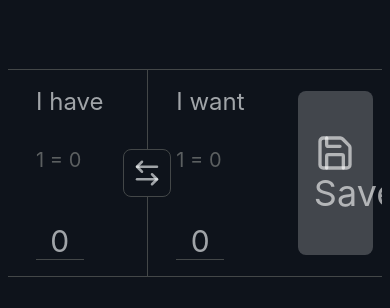
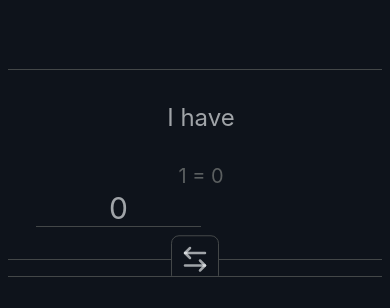
Before and after one commit to denysite/finance-flow, a React (Vite) app: page / in a window 390 px wide. Shown: the part 559-867 px from the top of the page. Built offline with nearby package versions, Linux system fonts and the light colour scheme; no server answers.

Commit message:
finished project

```diff
--- a/src/app/App.tsx
+++ b/src/app/App.tsx
@@ -67,13 +67,13 @@ export function App() {
   return (
     <>
       <div className="p-2 h-screen">
-        <div className="h-3/4 [@media(max-height:40rem)]:max-h-85 [@media(max-height:40rem)]:h-full flex">
+        <div className="h-3/4 [@media(max-height:40rem)]:min-h-70 [@media(max-height:40rem)]:h-full flex">
           <Main />
 
           {isDesktop && <History />}
         </div>
 
-        <div className="h-1/4 [@media(max-height:48rem)]:h-auto flex overflow-y-hidden max-lg:border-b max-lg:border-border">
+        <div className="h-1/4 [@media(max-height:48rem)]:h-auto flex overflow-y-hidden max-lg:border-b max-lg:border-border max-sm:flex-col">
           <SwapWindow />
           <Save />
         </div>
--- a/src/entities/main/ui/settings/ui/CurrencySelect.tsx
+++ b/src/entities/main/ui/settings/ui/CurrencySelect.tsx
@@ -1,10 +1,10 @@
 import type { TAllCurrency } from "@/shared/api/currency/currency.types";
 import { useFlags } from "@/shared/api/flags/flags.query";
 import { useAppStore } from "@/shared/store/app.store";
-import { useCallback, useMemo, useState } from "react"; // Додано useMemo
+import { useCallback, useMemo, useState } from "react";
 
 import clsx from "clsx";
-import { ChevronDown, Search } from "lucide-react"; // Додано Search
+import { ChevronDown, Search } from "lucide-react";
 import styles from "./CurrencySelect.module.scss";
 import { CurrencySelectItem } from "./CurrencySelectItem";
 
@@ -15,7 +15,7 @@ interface IItem {
 
 export const CurrencySelect = ({ options, isFrom = true }: IItem) => {
   const [isOpen, setIsOpen] = useState<boolean>(false);
-  const [searchQuery, setSearchQuery] = useState<string>(""); // Стан для пошуку
+  const [searchQuery, setSearchQuery] = useState<string>("");
 
   const { currencyFrom, currencyTo } = useAppStore();
   const active = isFrom ? currencyFrom : currencyTo;
@@ -29,12 +29,11 @@ export const CurrencySelect = ({ options, isFrom = true }: IItem) => {
         useAppStore.getState().setCurrencyTo(currency);
       }
       setIsOpen(false);
-      setSearchQuery(""); // Скидаємо пошук при виборі
+      setSearchQuery("");
     },
     [isFrom],
   );
 
-  // Фільтрація опцій на основі пошуку
   const filteredOptions = useMemo(() => {
     if (!options) return [];
     return options.filter(
--- a/src/entities/save/Save.tsx
+++ b/src/entities/save/Save.tsx
@@ -8,9 +8,9 @@ export const Save = () => {
   const { fromAmount, toAmount, currencyFrom, currencyTo } = useAppStore();
 
   return (
-    <div className="w-1/4 flex justify-center">
+    <div className="w-1/4 max-sm:w-full max-md:w-2/5 flex justify-center">
       <button
-        className="bg-[#67696f]/60 m-auto flex-col gap-2 text-4xl dark:text-white/60 text-white px-4 py-7 rounded-lg max-w-[80%] w-full max-h-[80%] h-full transition hover:bg-[#67696f]/75"
+        className="bg-[#67696f]/60 m-auto flex-col gap-2 text-4xl dark:text-white/60 text-white px-4 py-7 rounded-lg max-w-[80%] w-full max-h-[80%] h-full transition hover:bg-[#67696f]/75 max-md:h-max max-md:py-10 max-md:max-w-[70%] max-sm:mb-2 max-sm:py-4"
         onClick={() =>
           addHistory({
             valueFrom: fromAmount,
@@ -21,7 +21,7 @@ export const Save = () => {
           })
         }
       >
-        <SaveIcon size={40} className="mx-auto" />
+        <SaveIcon className="mx-auto w-10 h-10" />
         <p>Save</p>
       </button>
     </div>
--- a/src/entities/swap-window/SwapWindow.tsx
+++ b/src/entities/swap-window/SwapWindow.tsx
@@ -2,7 +2,7 @@ import { SwapItem } from "./ui/SwapItem";
 
 export const SwapWindow = () => {
   return (
-    <div className="flex w-full ">
+    <div className="flex w-full max-md:flex-col">
       <SwapItem />
 
       <SwapItem isLeft={false} />
--- a/src/entities/swap-window/ui/CurrencyInput.tsx
+++ b/src/entities/swap-window/ui/CurrencyInput.tsx
@@ -46,7 +46,7 @@ export const CurrencyInput = ({ isLeft = true, code }: IProps) => {
     <div className="mt-auto flex">
       <input
         type="number"
-        className="focus-visible:outline-none border-border border-b text-center text-5xl w-3/4 max-xl:w-2/4 max-xl:text-3xl"
+        className="focus-visible:outline-none border-border border-b text-center text-5xl w-3/4 max-xl:w-2/4 max-xl:text-3xl max-md:text-5xl max-sm:text-3xl"
         value={isLeft ? fromAmount : animatedValueState}
         onChange={(e) => {
           if (!isLeft) return;
@@ -65,7 +65,7 @@ export const CurrencyInput = ({ isLeft = true, code }: IProps) => {
         disabled={!isLeft}
         min={0}
       />
-      <div className="text-secondary-text m-auto text-6xl w-1/4 max-xl:w-2/4 max-xl:text-center max-xl:text-4xl">
+      <div className="text-secondary-text m-auto text-6xl w-1/4 max-xl:w-2/4 max-xl:text-center max-xl:text-4xl max-md:text-5xl max-sm:text-4xl">
         {code}
       </div>
     </div>
--- a/src/entities/swap-window/ui/SwapItem.tsx
+++ b/src/entities/swap-window/ui/SwapItem.tsx
@@ -35,13 +35,13 @@ export const SwapItem = ({ isLeft = true }: IProps) => {
 
   return (
     <div
-      className={`w-1/2 p-4 pl-7 flex flex-col relative ${isLeft ? "border-r border-border" : ""}`}
+      className={`w-1/2 max-md:w-full max-md:items-center p-4 max-md:py-8 pl-7 flex flex-col relative ${isLeft ? "border-r border-border max-md:border-r-0 border-b" : ""}`}
     >
-      <div className="text-3xl max-xl:text-2xl">
+      <div className="text-3xl max-xl:text-2xl max-md:text-3xl max-sm:text-2xl">
         {isLeft ? "I have" : "I want"}
       </div>
 
-      <div className="text-secondary-text text-2xl mt-7 max-xl:text-xl">
+      <div className="text-secondary-text text-2xl mt-7 max-xl:text-xl max-md:text-2xl max-sm:text-xl">
         {isLeft ? (
           <p>
             1 {currencyFrom} = {iHaveText} {currencyTo}
@@ -62,7 +62,7 @@ export const SwapItem = ({ isLeft = true }: IProps) => {
 
       {isLeft && (
         <button
-          className="absolute right-0 translate-x-1/2 top-1/2 -translate-y-1/2 cursor-pointer z-10"
+          className="absolute right-0 translate-x-1/2 top-1/2 -translate-y-1/2 cursor-pointer z-10 max-md:right-1/2 max-md:translate-x-1/2 max-md:bottom-0 max-md:translate-y-1/2"
           onClick={swap}
         >
           <div className="bg-background p-2 border border-border rounded-lg hover:bg-muted transition-colors">
--- a/src/shared/api/flags/flags.query.ts
+++ b/src/shared/api/flags/flags.query.ts
@@ -1,4 +1,3 @@
-// shared/hooks/useCurrencies.ts
 import { useQuery } from "@tanstack/react-query";
 import { flagsApi } from "./flags.api";
 
--- a/src/shared/styles/index.css
+++ b/src/shared/styles/index.css
@@ -35,6 +35,10 @@
 
   --default-transition-duration: 300ms;
   --default-transition-timing-function: ease;
+}
+
+@theme {
+  --breakpoint-sm: 30rem;
 }
 
 body {
```
